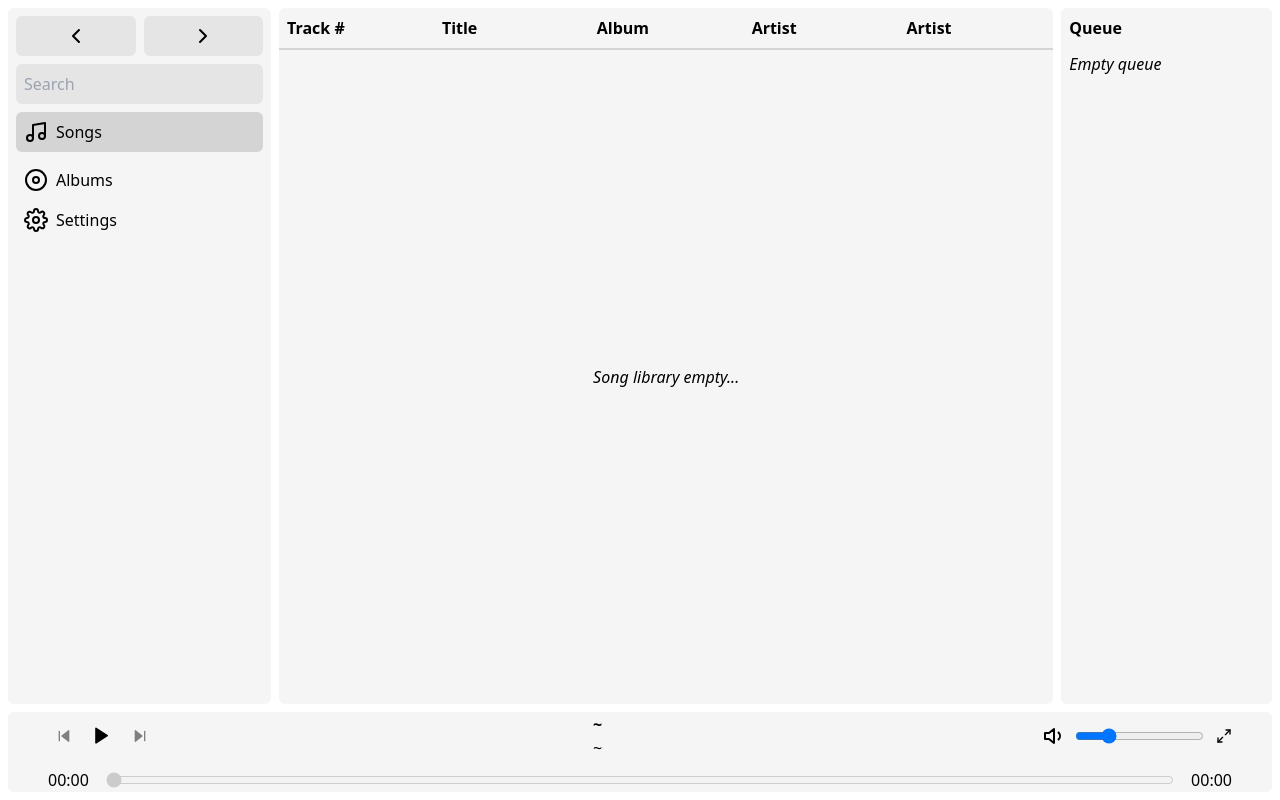
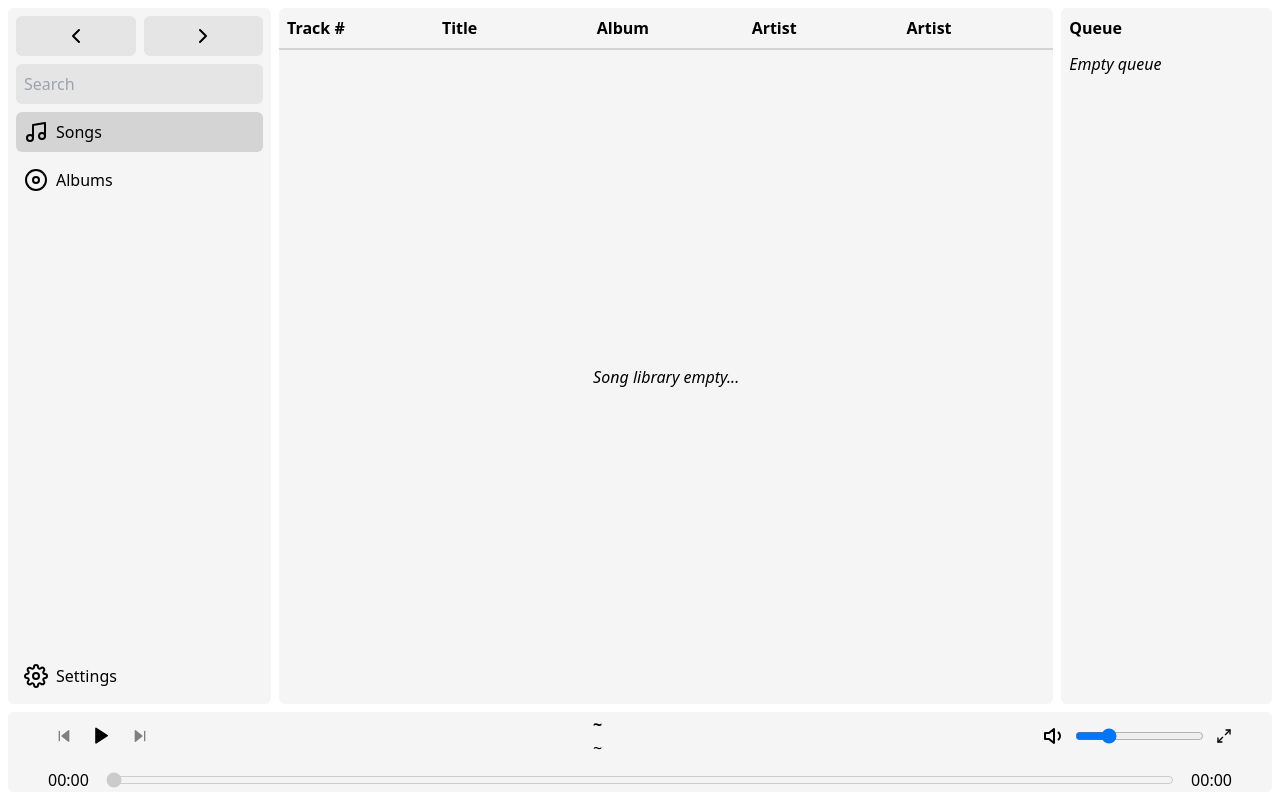
Before and after one commit to callum-jones19/coralia, a React (Vite) app: page /home in a window 1280 px wide. Built offline with nearby package versions, Linux system fonts and the light colour scheme.

Commit message:
Reapply flex spacing to menu bar

```diff
--- a/src/components/MenuBar.tsx
+++ b/src/components/MenuBar.tsx
@@ -58,7 +58,7 @@ export default function MenuBar() {
 
   return (
     <>
-      <div className="basis-2/12 h-full bg-neutral-100 rounded-md p-2">
+      <div className="basis-2/12 h-full flex flex-col bg-neutral-100 rounded-md p-2 justify-between">
           <div className="w-full flex flex-col gap-2 items-start">
             <div className="w-full flex flex-row justify-between gap-2 flex-wrap">
               <button className="hover:bg-neutral-300 bg-neutral-200 p-2 rounded-md flex-grow" onClick={handleClickBack}><ChevronLeft className="m-auto" /></button>
```
